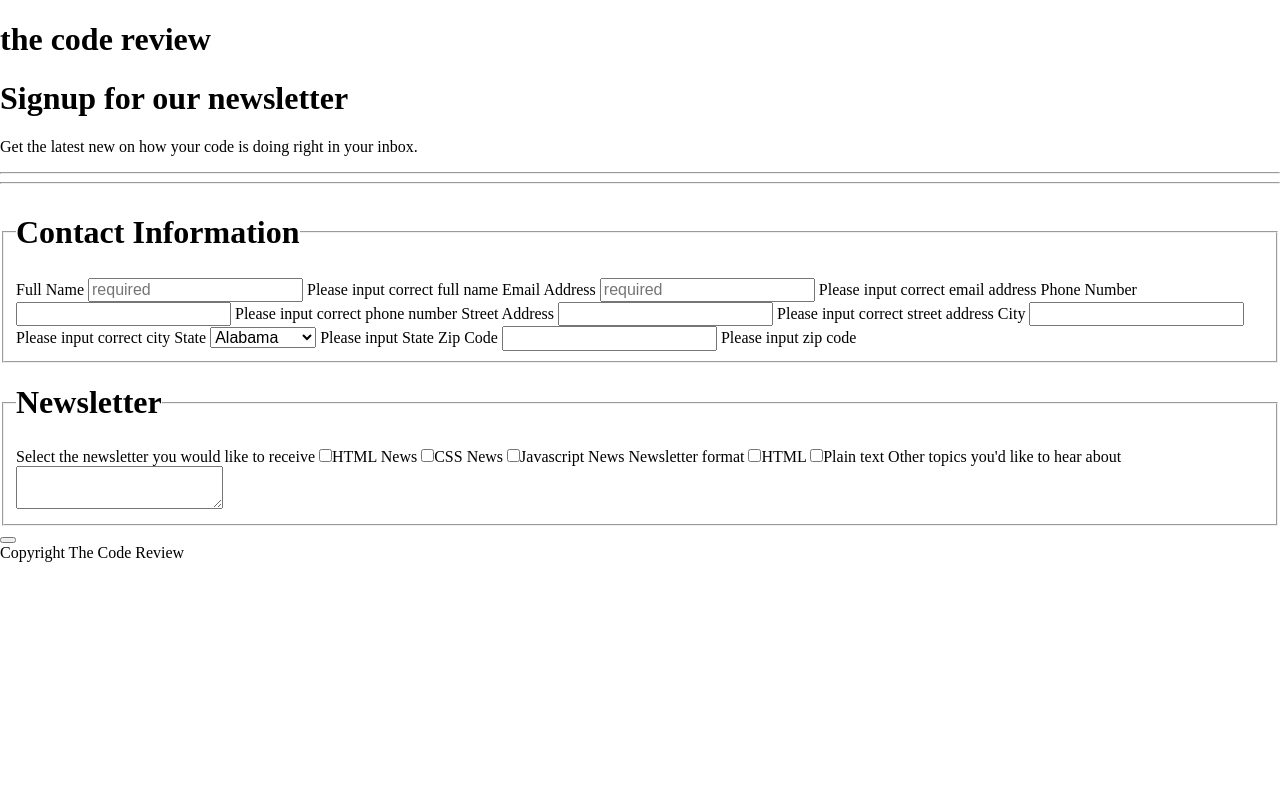
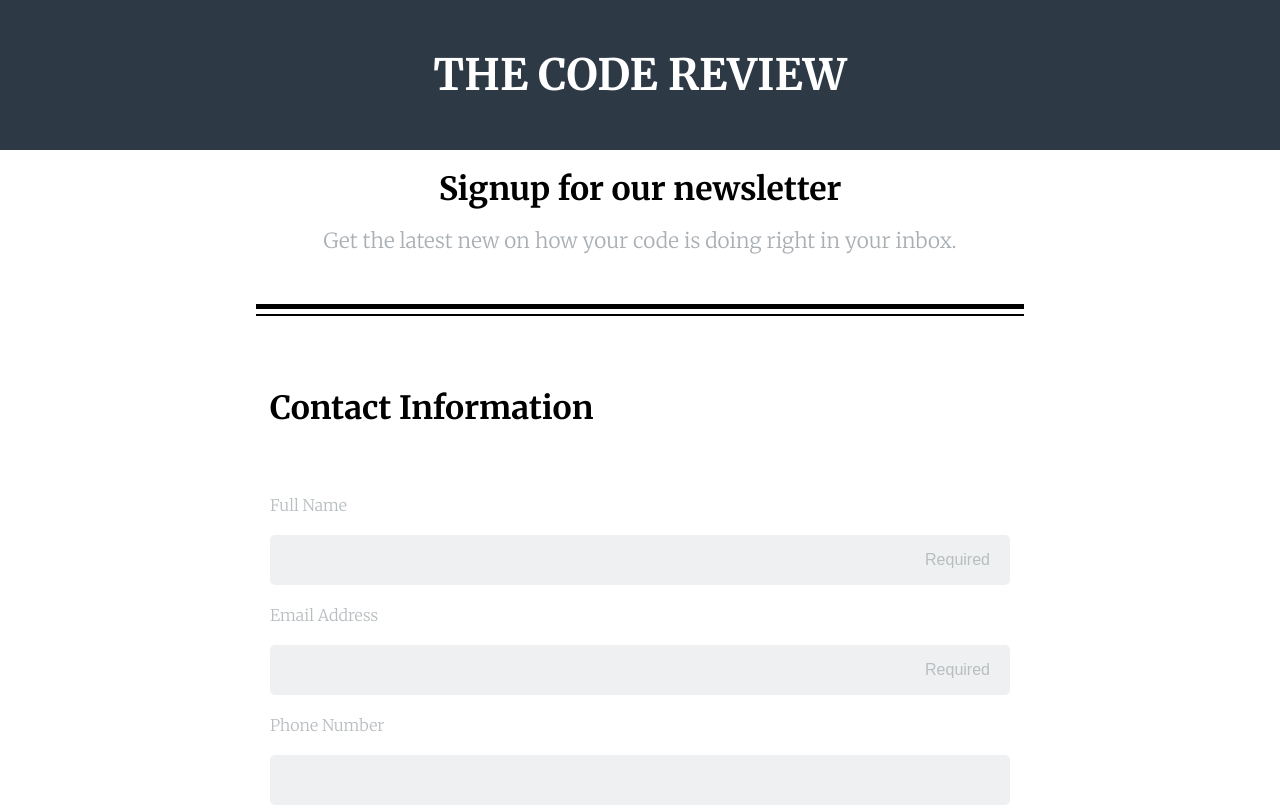
Before and after one commit to nullmicgo/Online-Registration-Form, a plain HTML site: page index.html in a window 1280 px wide. Shown: the top 808 px of the page. Drawn offline with nearby package versions, Linux system fonts and the light colour scheme.

Commit message:
HTML Structure
Updated the HTML Structure and foundation of CSS

```diff
--- a/css/main.css
+++ b/css/main.css
@@ -0,0 +1,158 @@
+/*
+====================================
+Base Styles
+====================================
+*/
+
+* {
+    box-sizing: border-box;
+}
+body {
+    font-family: 'Merriweather', serif;
+    background: #ffffff;
+    color: black;
+}
+.main-nav {
+    background: #2d3945;
+    color: white;
+    text-transform: uppercase;
+    line-height: 150px;
+    text-align: center;
+    padding: 0px;
+    margin: 0px;
+}
+.main-nav h1 {
+    font-size: 2.7em;
+    padding: 0px;
+    margin: 0px;
+}
+.container {
+    width: 85%;
+    max-width: 768px;
+    margin: 0 auto;
+}
+.intro {
+    text-align: center;
+}
+.intro h1 {
+    font-weight: bold;
+}
+.intro p {
+    color: #aaafb4;
+    font-weight: lighter;
+    font-size: 1.3em;
+    word-wrap: break-word;
+    padding-left: 2em;
+    padding-right: 2em;
+    padding-bottom: 50px;
+    border-bottom: solid 5px black;
+}
+.intro p + hr {
+    margin-top: -15px;
+    border: solid 1px;
+}
+.footer .container {
+    text-align: center;
+}
+fieldset {
+    border: none;
+    margin-top: 20px;
+    margin-bottom: 20px;
+}
+legend h1 {
+    line-height: 100px;
+}
+/* webkit solution */
+
+::-webkit-input-placeholder {
+    text-align: right;
+    color: #b8bdc0;
+}
+/* mozilla solution */
+
+input:-moz-placeholder {
+    text-align: right;
+    color: #b8bdc0;
+}
+input[placeholder] {
+    padding-left: 20px;
+    padding-right: 20px;
+}
+label {
+    color: #b8bdc0;
+    line-height: 40px;
+    font-weight: lighter;
+}
+input[type="text"],
+input[type="email"],
+input[type="telephone"],
+select,
+textarea {
+    background: #eff0f1;
+    border-radius: 5px;
+    line-height: 50px;
+    width: 100%;
+    margin-top: 10px;
+    margin-bottom: 10px;
+    border-style: none;
+    height: 50px;
+    text-align: left;
+    padding-left: 20px;
+}
+button[type="submit"] {
+    background: #4ebbb5;
+    color: white;
+    border-radius: 5px;
+    width: 100%;
+    height: 50px;
+    border: none;
+}
+option[disabled] {
+    color: #b8bdc0;
+    ;
+}
+option {
+    color: #b8bdc0;
+}
+textarea {
+    height: 200px;
+}
+input:focus,
+textarea:focus {
+    border-color: #2f455a;
+}
+input ~ span {
+    display: none;
+}
+footer {
+    text-align: center;
+    line-height: 100px;
+    color: #b8bdc0;
+    font-size: 0.8em;
+}
+input[type="chekcbox"] ~ label {
+    color: red;
+}
+/*
+====================================
+Base Layout
+====================================
+*/
+/*
+====================================
+Layout Container
+====================================
+*/
+/*
+====================================
+Media Query
+====================================
+*/
+
+@media (min-width: 768px) {
+    .clearfix:after {
+        content: "";
+        display: table;
+        clear: both;
+    }
+}
--- a/index.html
+++ b/index.html
@@ -2,47 +2,53 @@
 <html>
    <head>
       <title>Sign Up For our News Letter</title>
-	<link href="https://fonts.googleapis.com/css?family=Merriweather" rel="stylesheet">
+      <link href="https://fonts.googleapis.com/css?family=Merriweather:300,300i,400,700,700i" rel="stylesheet">
       <link href="css/normalize.css" rel="stylesheet">
       <link href="css/main.css" rel="stylesheet">
    </head>
    <body>
       <header>
+         <div class="main-nav">
             <h1>the code review</h1>
+         </div>
       </header>
       <main>
+         <section class="intro">
+            <div class="container">
                <h1>Signup for our newsletter</h1>
                <p>Get the latest new on how your code is doing right in your inbox.</p>
                <hr>
-		<hr>
+            </div>
+         </section>
          <div class="container">
             <form id="contact_form" class="" action="#" method="POST">
-
                <fieldset>
-					<legend><h1>Contact Information</h1></legend>
+                  <legend>
+                     <h1>Contact Information</h1>
+                  </legend>
                   <label for="full_name">Full Name</label>
-					<input type="text" placeholder="required" name="full_name">
+                  <input type="text" placeholder="Required" name="full_name">
                   <span>Please input correct full name</span>
-
+                  <br>
                   <label for="email_address">Email Address</label>
-					<input type="email" placeholder="required" name="email_address">
+                  <input type="email" placeholder="Required" name="email_address">
                   <span>Please input correct email address</span>
-
-
+                  <br>
                   <label for="phone_number">Phone Number</label>
                   <input type="telephone"  name="phone_number">
                   <span>Please input correct phone number</span>
-
+                  <br>
                   <label for="street_address">Street Address</label>
                   <input type="text"  name="street_address">
                   <span>Please input correct street address</span>
-
+                  <br>
                   <label for="street_address">City</label>
                   <input type="text" name="city">
                   <span>Please input correct city</span>
-
+                  <br>
                   <label for="state">State</label>
-					<select name="state">
+                  <select name="state" >
+                     <option value="" disabled selected>Choose State</option>
                      <option value="Alabama">Alabama</option>
                      <option value="Arkansas">Arkansas</option>
                      <option value="Colorado">Colorado</option>
@@ -51,42 +57,35 @@
                      <option value="Washington">Washington</option>
                   </select>
                   <span>Please input State</span>
-
+                  <br>
                   <label for="zip_code">Zip Code</label>
                   <input type="text" name="zip_code">
                   <span>Please input zip code</span>
+                  <hr>
                </fieldset>
-
-
-
                <fieldset>
-
-					<legend><h1>Newsletter</h1></legend>
-					<label for="subscript_news">Select the newsletter you would like to receive</label>
-					<input type="checkbox" name="subscript_news" value="html_news"><label>HTML News</label>
-					<input type="checkbox" name="subscript_news" value="css_news"><label>CSS News</label>
-					<input type="checkbox" name="subscript_news" value="javascript_news"><label>Javascript News</label>
-
-
-
-					<label for="newsletter_format">Newsletter format</label>
-					<input type="checkbox" name="newsletter_format" value="html"><label>HTML</label>
-					<input type="checkbox" name="newsletter_format" value="plain_text"><label>Plain text</label>
-
-
-					<label for="newsletter_format">Other topics you'd like to hear about</label>
-					<textarea></textarea>
+                  <legend>
+                     <h1>Newsletter</h1>
+                  </legend>
+                  <label for="subscript_news">Select the newsletter you would like to receive</label><br>
+                  <input type="checkbox" name="subscript_news" value="html_news"><label>HTML News</label><br>
+                  <input type="checkbox" name="subscript_news" value="css_news"><label>CSS News</label><br>
+                  <input type="checkbox" name="subscript_news" value="javascript_news"><label>Javascript News</label><br>
+                  <br>
+                  <label for="newsletter_format">Newsletter format</label><br>
+                  <input type="checkbox" name="newsletter_format" value="html"><label>HTML</label><br>
+                  <input type="checkbox" name="newsletter_format" value="plain_text"><label>Plain text</label><br>
+                  <br>
+                  <label for="other_topic">Other topics you'd like to hear about</label><br>
+                  <textarea name="other_topic"></textarea>
                </fieldset>
-
-
-					<button type="submit"></button>
-
+               <button type="submit">Sign Up</button>
             </form>
          </div>
-
-
          <footer>
+            <div class="container">
                Copyright The Code Review
+            </div>
          </footer>
       </main>
       <script src="https://ajax.googleapis.com/ajax/libs/jquery/3.2.1/jquery.min.js"></script>
```
Also changed, not shown: online_registration_v4/desktop-form.png (added), online_registration_v4/mobile-form.png (added). Lines whose indentation alone changed are shown as unchanged.
